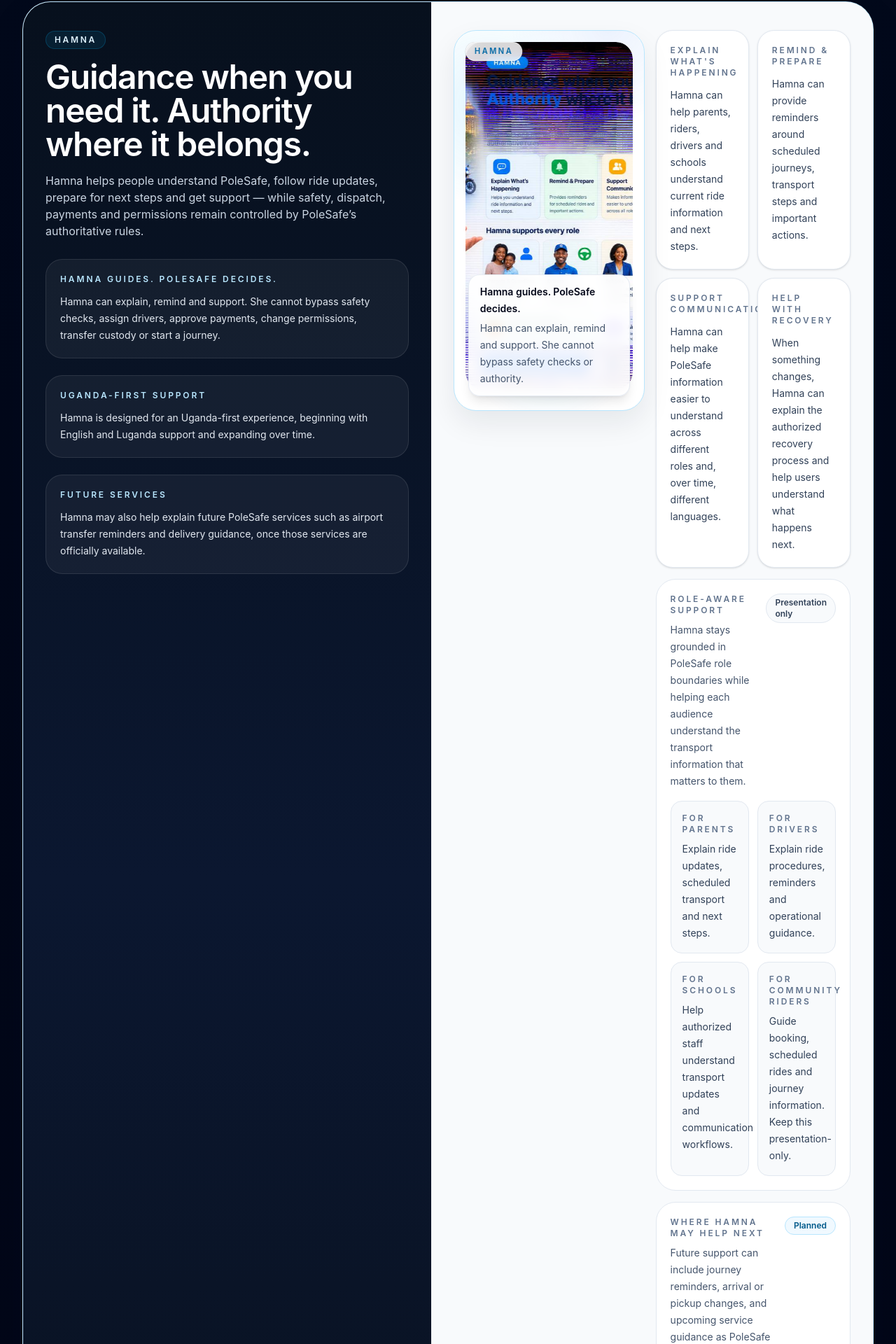
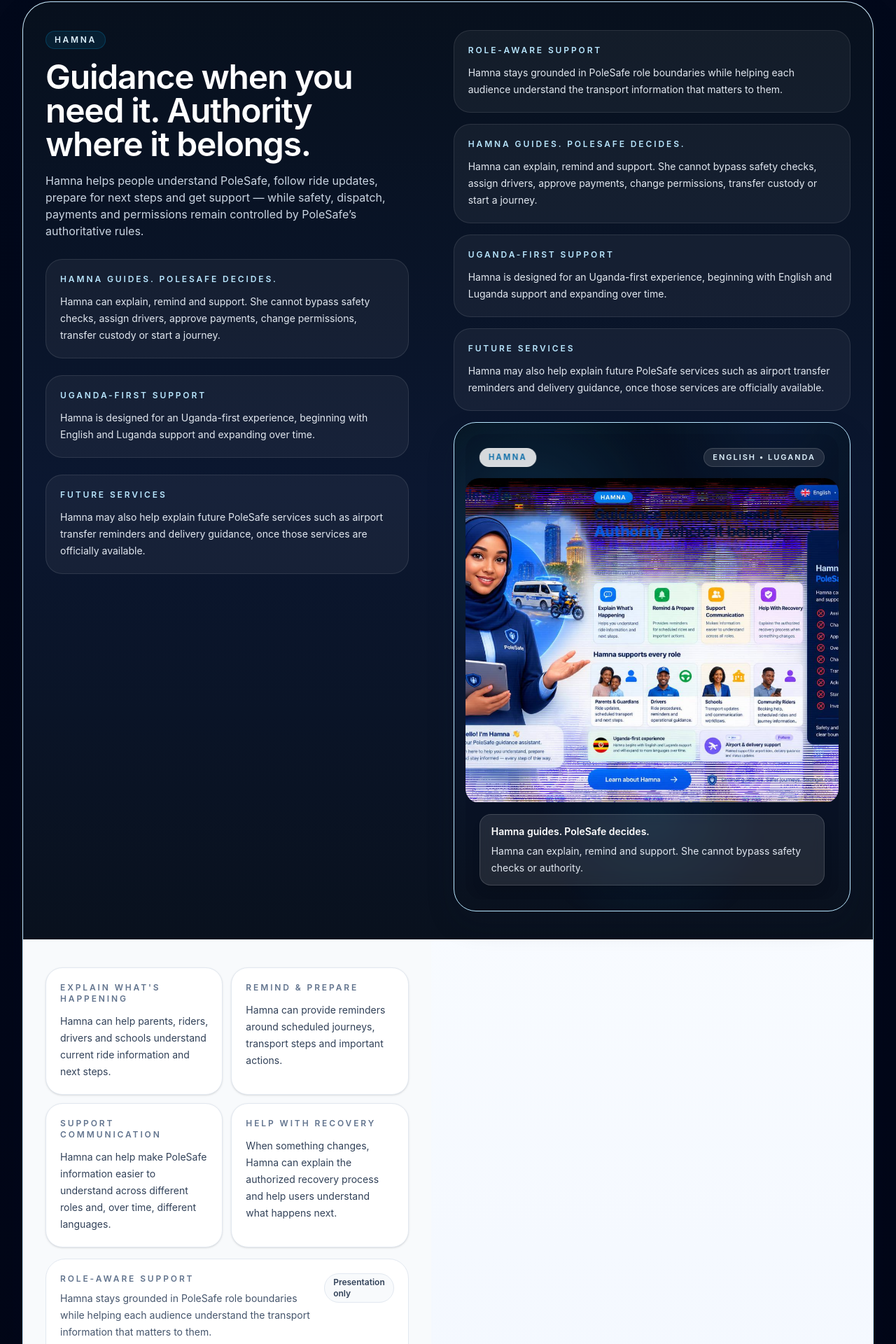
Before and after one commit to hassankavuma-prog/polesafe, a Next.js app: page / in a window 1280 px wide. Shown: the part 6007-7927 px from the top of the page at 70% size. Built offline with nearby package versions, Linux system fonts and the light colour scheme.

Commit message:
feat: move Hamna visual into navy column

```diff
--- a/app/page.tsx
+++ b/app/page.tsx
@@ -410,29 +410,54 @@ function HamnaSection() {
               <p className="mt-3 text-sm leading-6 text-slate-200">Hamna may also help explain future PoleSafe services such as airport transfer reminders and delivery guidance, once those services are officially available.</p>
             </div>
           </div>
-          <div className="bg-slate-50 px-5 py-6 sm:px-6 sm:py-8 lg:px-8 lg:py-10">
-            <div className="grid gap-4 lg:grid-cols-[1fr_1.02fr] lg:items-start">
-              <div className="relative overflow-hidden rounded-[2rem] border border-sky-200 bg-white p-3 shadow-[0_18px_40px_rgba(15,23,42,0.08)] lg:min-h-[34rem] lg:p-4">
+
+          <div className="bg-[linear-gradient(180deg,#07101d_0%,#0b1730_52%,#09111e_100%)] px-5 py-6 text-white sm:px-6 sm:py-8 lg:px-8 lg:py-10">
+            <div className="grid gap-4">
+              <div className="rounded-[1.5rem] border border-white/10 bg-white/5 p-4 sm:p-5">
+                <div className="text-xs font-semibold uppercase tracking-[0.24em] text-sky-200">Role-aware support</div>
+                <p className="mt-3 text-sm leading-6 text-slate-200">Hamna stays grounded in PoleSafe role boundaries while helping each audience understand the transport information that matters to them.</p>
+              </div>
+              <div className="rounded-[1.5rem] border border-white/10 bg-white/5 p-4 sm:p-5">
+                <div className="text-xs font-semibold uppercase tracking-[0.24em] text-sky-200">Hamna guides. PoleSafe decides.</div>
+                <p className="mt-3 text-sm leading-6 text-slate-200">Hamna can explain, remind and support. She cannot bypass safety checks, assign drivers, approve payments, change permissions, transfer custody or start a journey.</p>
+              </div>
+              <div className="rounded-[1.5rem] border border-white/10 bg-white/5 p-4 sm:p-5">
+                <div className="text-xs font-semibold uppercase tracking-[0.24em] text-sky-200">Uganda-first support</div>
+                <p className="mt-3 text-sm leading-6 text-slate-200">Hamna is designed for an Uganda-first experience, beginning with English and Luganda support and expanding over time.</p>
+              </div>
+              <div className="rounded-[1.5rem] border border-white/10 bg-white/5 p-4 sm:p-5">
+                <div className="text-xs font-semibold uppercase tracking-[0.24em] text-sky-200">Future services</div>
+                <p className="mt-3 text-sm leading-6 text-slate-200">Hamna may also help explain future PoleSafe services such as airport transfer reminders and delivery guidance, once those services are officially available.</p>
+              </div>
+              <div className="relative overflow-hidden rounded-[2rem] border border-sky-200 bg-[linear-gradient(180deg,#06111f_0%,#0b1730_52%,#09111e_100%)] p-3 shadow-[0_18px_40px_rgba(15,23,42,0.16)] lg:min-h-[34rem] lg:p-4">
                 <div className="pointer-events-none absolute inset-0 bg-[radial-gradient(circle_at_20%_20%,rgba(56,189,248,0.18),transparent_30%),radial-gradient(circle_at_80%_0%,rgba(59,130,246,0.12),transparent_24%),radial-gradient(circle_at_50%_80%,rgba(14,165,233,0.12),transparent_28%)] animate-[hamna-glow_12s_ease-in-out_infinite] motion-reduce:animate-none" />
-                <div className="relative overflow-hidden rounded-[1.5rem] bg-slate-950/5 lg:h-full">
-                  <div className="relative aspect-[4/3] w-full overflow-hidden rounded-[1.5rem] lg:aspect-[3/4] lg:min-h-[31rem]">
+                <div className="relative flex h-full flex-col overflow-hidden rounded-[1.5rem] bg-slate-950/10">
+                  <div className="flex items-start justify-between gap-3 px-4 pt-4 sm:px-5 sm:pt-5">
+                    <div className="rounded-full border border-white/60 bg-white/85 px-3 py-1 text-[11px] font-semibold uppercase tracking-[0.22em] text-sky-700 shadow-sm backdrop-blur-sm motion-safe:animate-[hamna-breathe_8s_ease-in-out_infinite] motion-reduce:animate-none">Hamna</div>
+                    <div className="rounded-full border border-white/15 bg-white/10 px-3 py-1 text-[11px] font-semibold uppercase tracking-[0.18em] text-sky-100">English • Luganda</div>
+                  </div>
+                  <div className="relative mt-4 min-h-[24rem] flex-1 overflow-hidden rounded-[1.25rem] sm:min-h-[28rem] lg:min-h-[29rem]">
                     <Image
                       src="/images/hamna/hamna-polesafe-guidance.jpg"
                       alt="Hamna, PoleSafe guidance assistant"
                       fill
                       priority
-                      sizes="(max-width: 1024px) 100vw, 460px"
-                      className="object-cover object-center lg:object-[50%_36%] animate-[hamna-float_10s_ease-in-out_infinite] motion-reduce:animate-none"
+                      sizes="(max-width: 1024px) 100vw, 520px"
+                      className="object-cover object-[50%_28%] lg:object-[50%_24%] animate-[hamna-float_10s_ease-in-out_infinite] motion-reduce:animate-none"
                     />
                   </div>
-                </div>
-                <div className="absolute left-4 top-4 rounded-full border border-white/60 bg-white/85 px-3 py-1 text-[11px] font-semibold uppercase tracking-[0.22em] text-sky-700 shadow-sm backdrop-blur-sm motion-safe:animate-[hamna-breathe_8s_ease-in-out_infinite] motion-reduce:animate-none">Hamna</div>
-                <div className="absolute bottom-4 left-4 right-4 rounded-2xl border border-slate-200/80 bg-white/90 px-4 py-3 text-sm leading-6 text-slate-700 shadow-lg backdrop-blur-sm lg:bottom-5 lg:left-5 lg:right-5 lg:max-w-[26rem]">
-                  <div className="font-semibold text-slate-950">Hamna guides. PoleSafe decides.</div>
-                  <div className="mt-1 text-slate-600">Hamna can explain, remind and support. She cannot bypass safety checks or authority.</div>
+                  <div className="px-4 pb-4 pt-4 sm:px-5 sm:pb-5">
+                    <div className="rounded-2xl border border-white/15 bg-white/10 px-4 py-3 text-sm leading-6 text-slate-100 shadow-lg backdrop-blur-sm">
+                      <div className="font-semibold text-white">Hamna guides. PoleSafe decides.</div>
+                      <div className="mt-1 text-slate-200">Hamna can explain, remind and support. She cannot bypass safety checks or authority.</div>
                     </div>
                   </div>
-              <div>
+                </div>
+              </div>
+            </div>
+          </div>
+
+          <div className="bg-slate-50 px-5 py-6 sm:px-6 sm:py-8 lg:px-8 lg:py-10">
             <div className="grid gap-3 sm:grid-cols-2">
               {valueCards.map((card) => (
                 <article key={card.title} className="rounded-[1.5rem] border border-slate-200 bg-white p-4 shadow-sm sm:p-5">
@@ -441,7 +466,6 @@ function HamnaSection() {
                 </article>
               ))}
             </div>
-
             <div className="mt-4 rounded-[1.75rem] border border-slate-200 bg-white p-4 sm:p-5">
               <div className="flex flex-col gap-2 sm:flex-row sm:items-start sm:justify-between">
                 <div>
@@ -457,24 +481,6 @@ function HamnaSection() {
                     <p className="mt-2 text-sm leading-6 text-slate-700">{role.body}</p>
                   </article>
                 ))}
-                  </div>
-                </div>
-
-                <div className="mt-4 rounded-[1.75rem] border border-slate-200 bg-white p-4 sm:p-5">
-                  <div className="flex flex-col gap-2 sm:flex-row sm:items-start sm:justify-between">
-                    <div>
-                      <div className="text-xs font-semibold uppercase tracking-[0.24em] text-slate-500">Where Hamna may help next</div>
-                      <p className="mt-2 max-w-2xl text-sm leading-6 text-slate-600">Future support can include journey reminders, arrival or pickup changes, and upcoming service guidance as PoleSafe expands.</p>
-                    </div>
-                    <div className="rounded-full border border-sky-200 bg-sky-50 px-3 py-1 text-xs font-semibold text-sky-800">Planned</div>
-                  </div>
-                  <div className="mt-4 grid gap-3 sm:grid-cols-2">
-                    {futureSupport.map((item) => (
-                      <div key={item} className="rounded-2xl bg-slate-50 px-4 py-3 text-sm font-semibold leading-6 text-slate-700">{item}</div>
-                    ))}
-                  </div>
-                  <div className="mt-4 rounded-2xl border border-slate-200 bg-slate-50 px-4 py-3 text-sm leading-6 text-slate-700">Learn about Hamna is a safe informational anchor to this section. No chat, voice or fake interaction is exposed here.</div>
-                </div>
               </div>
             </div>
           </div>
```
Lines whose indentation alone changed are shown as unchanged.
